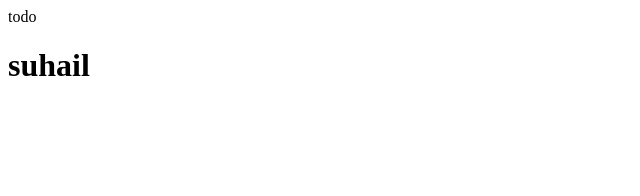
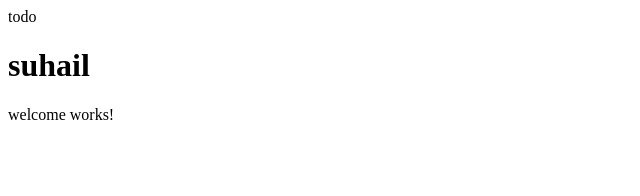
Before and after one commit to suhailakhtar039/springboot-angular, an Angular app in the folder frontend/todo/: page / in a window 1280 px wide. Shown: the top 196 px of the page, without its empty margins (0-640 px from the left). Built offline with nearby package versions, Linux system fonts and the light colour scheme.

Commit message:
welcome component works

```diff
--- a/frontend/todo/src/app/app.component.html
+++ b/frontend/todo/src/app/app.component.html
@@ -1,2 +1,3 @@
 {{ title }}
 <h1>{{ message }}</h1>
+<app-welcome></app-welcome>
--- a/frontend/todo/src/app/app.component.ts
+++ b/frontend/todo/src/app/app.component.ts
@@ -1,10 +1,11 @@
 import { Component } from '@angular/core';
 import { RouterOutlet } from '@angular/router';
+import { WelcomeComponent } from './welcome/welcome.component';
 
 @Component({
   selector: 'app-root',
   standalone: true,
-  imports: [RouterOutlet],
+  imports: [RouterOutlet, WelcomeComponent],
   templateUrl: './app.component.html',
   styleUrl: './app.component.css',
 })
--- a/frontend/todo/src/app/welcome/welcome.component.ts
+++ b/frontend/todo/src/app/welcome/welcome.component.ts
@@ -5,8 +5,6 @@ import { Component } from '@angular/core';
   standalone: true,
   imports: [],
   templateUrl: './welcome.component.html',
-  styleUrl: './welcome.component.css'
+  styleUrl: './welcome.component.css',
 })
-export class WelcomeComponent {
-
-}
+export class WelcomeComponent {}
```
